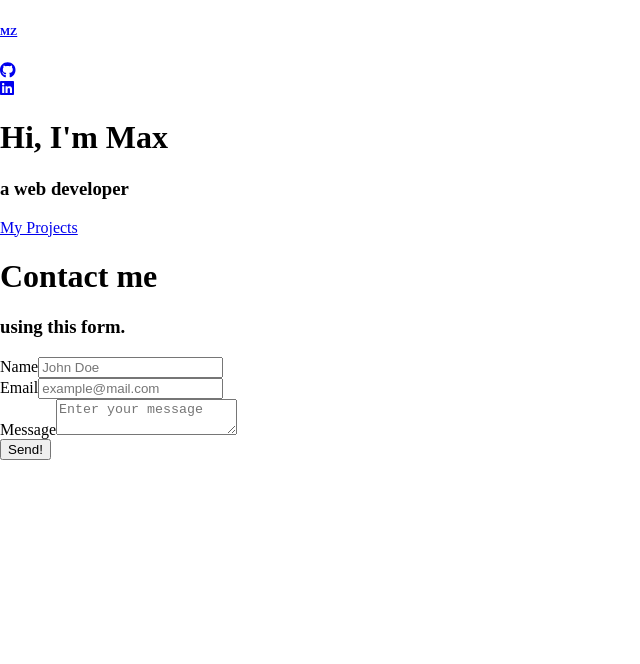
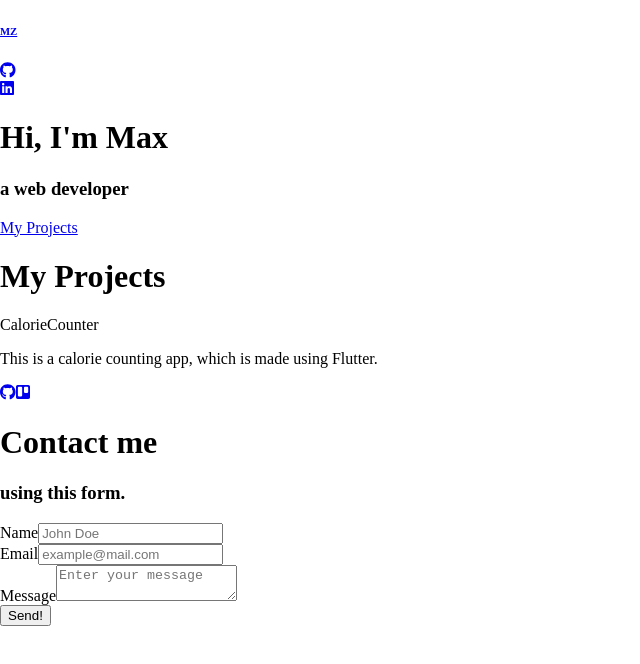
Before and after one commit to MaksimZadar/protfolio, a React (Create React App) app: page / in a window 1280 px wide. Shown: the top 664 px of the page, without its empty margins (0-640 px from the left). Built offline with nearby package versions, Linux system fonts and the light colour scheme.

Commit message:
Project slide down for now

```diff
--- a/src/App.tsx
+++ b/src/App.tsx
@@ -2,12 +2,14 @@ import './App.scss';
 import ContactSlide from './components/contact_slide/ContactSlide';
 import Header from './components/header/Header';
 import LandingHero from './components/landing_hero/LandingHero';
+import ProjectsSlide from './components/projects_slide/ProjectsSlide';
 
 function App() {
   return (
     <div className="App">
       <Header />
       <LandingHero />
+      <ProjectsSlide />
       <ContactSlide />
     </div>
   );
--- /dev/null
+++ b/src/components/projects_slide/Project.scss
@@ -0,0 +1,3 @@
+.card {
+  max-height: 200px;
+}
--- /dev/null
+++ b/src/components/projects_slide/Project.tsx
@@ -0,0 +1,16 @@
+import { FontAwesomeIcon } from '@fortawesome/react-fontawesome';
+import './Project.scss'
+export default function Project({ title, description, link, trelloLink }: { title: string, description: string, link: string, trelloLink?: string }) {
+  return (
+    <div className="card">
+      <div className="p-2">
+        <p className="title m-0">{title}</p>
+        <p className="subtitle m-0">{description}</p>
+      </div>
+      <div className="card__action-bar">
+        <a href={link} target="_blank" className="btn " rel="noreferrer"><FontAwesomeIcon icon={['fab', 'github']} /></a>
+        {trelloLink === undefined ? null : <a href={trelloLink} target="_blank" className="btn " rel="noreferrer"><FontAwesomeIcon icon={['fab', 'trello']} /></a>}
+      </div>
+    </div>
+  );
+}
--- /dev/null
+++ b/src/components/projects_slide/ProjectsSlide.tsx
@@ -0,0 +1,20 @@
+import Project from "./Project";
+
+export default function ProjectsSlide() {
+  return (
+    <div className="hero fullscreen bg-red-500" id="projects">
+      <div className="hero-body">
+        <div className="content">
+          <h1 className="title text-white">My Projects</h1>
+          <div className="grid grid-cols-3 u-gap-2">
+            <Project
+              title="CalorieCounter"
+              description="This is a calorie counting app, which is made using Flutter."
+              link="https://github.com/Borismeister/calorie_counter"
+              trelloLink="https://trello.com/b/29K0lK0W/calorie-counter-app" />
+          </div>
+        </div>
+      </div>
+    </div>
+  )
+}
```
Also changed, not shown: src/components/projects_slide/ProjectsSlides.scss (added).
